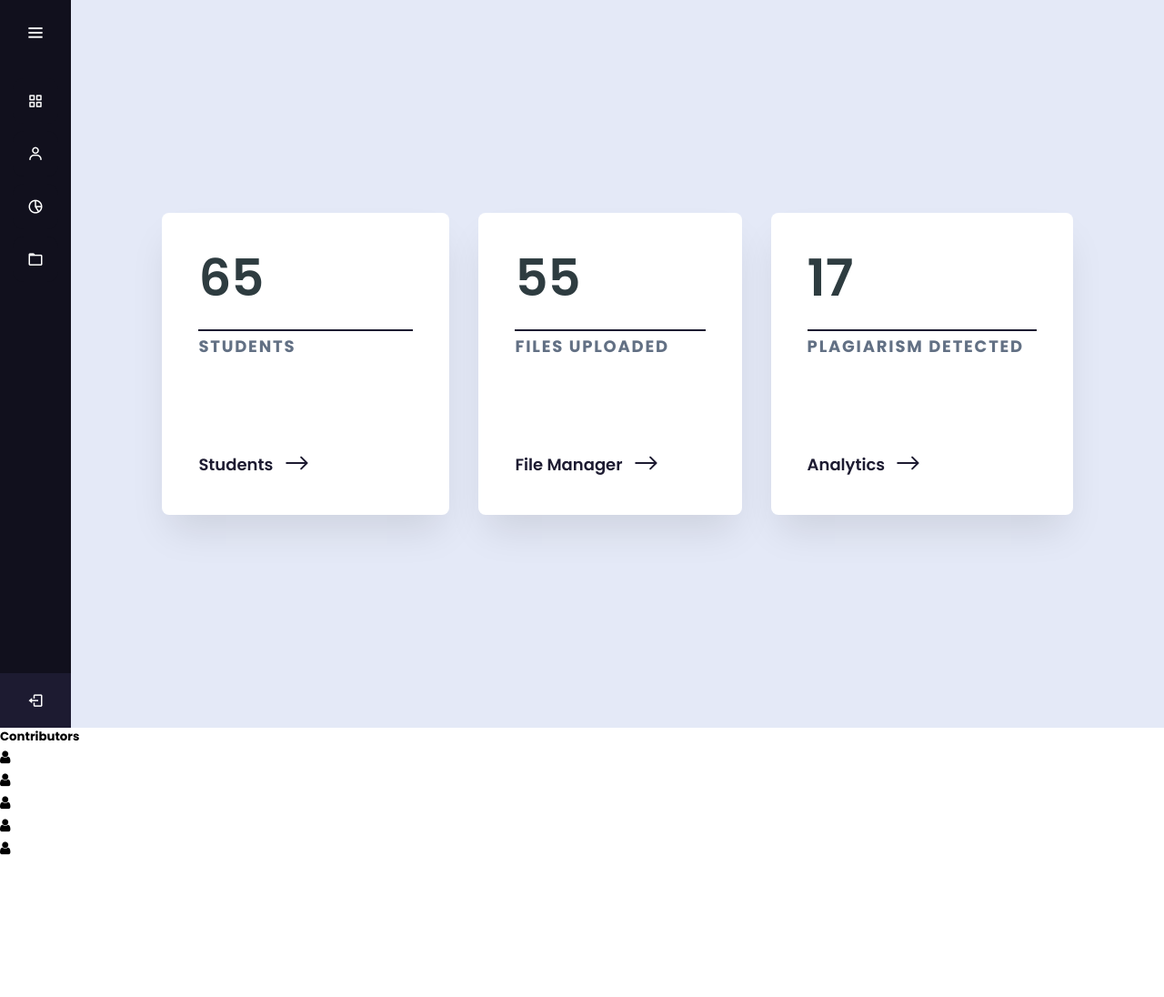
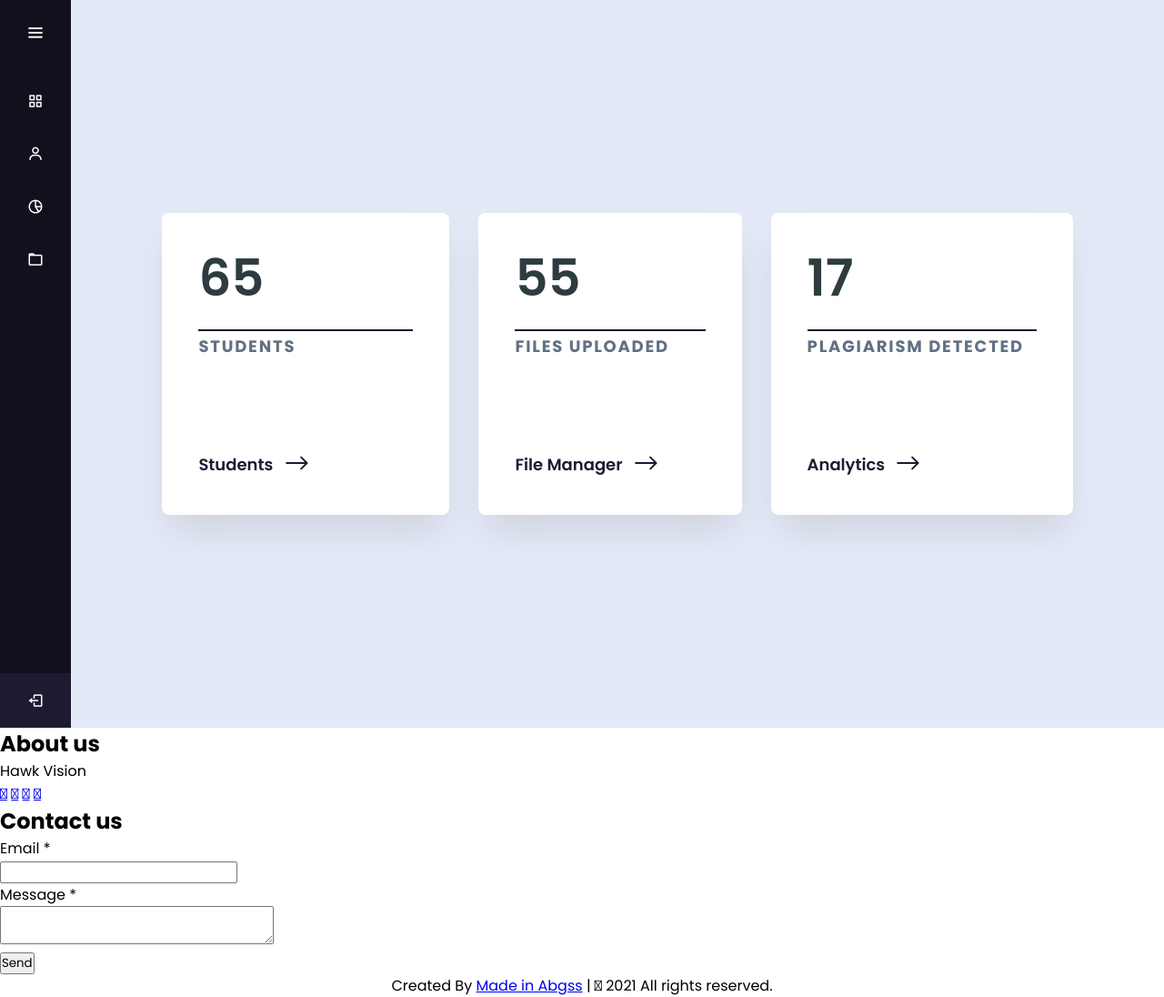
Before and after one commit to sairam2661/hawk-vision, a website: page HV_UI/page1.html in a window 1280 px wide. Shown: the whole page at 91% size. Before the commit the page ends 945 px from the top, so only its background shows below. Drawn offline with nearby package versions, Linux system fonts and the light colour scheme.

Commit message:
Guna
I am Guna

```diff
--- a/HV_UI/page1.html
+++ b/HV_UI/page1.html
@@ -9,8 +9,6 @@
     <link rel="stylesheet" href="https://cdnjs.cloudflare.com/ajax/libs/font-awesome/4.7.0/css/font-awesome.min.css">
      <meta name="viewport" content="width=device-width, initial-scale=1.0">
    </head>
-<body>
-
   <!-- Sidebar Menu -->
   <div class="sidebar">
     <div class="logo-details">
@@ -110,7 +108,7 @@
         </span>
       </a>
     </section>
-    <footer>
+    <!-- <footer>
       <div class="container-fluid footer">
         <div class="row">
           <div class="col-4 offset-1 col-sm-2">
@@ -125,8 +123,56 @@
         </div>
 
       </div>
-    </footer>
+    </footer> -->
+<!-- Footer -->
+<body>
+  <!-- <div class="content1">
+    <div class="text">Fully Responsive Footer Section</div>
+    <div class="p">HTML and CSS (Flexbox)</div>
+  </div> -->
+  <footer>
+    <div class="main-content">
+      <div class="left box">
+        <h2>About us</h2>
+        <div class="content">
+          <p>Hawk Vision</p>
+          <div class="social">
+            <a href="https://facebook.com/coding.np"><span class="fab fa-facebook-f"></span></a>
+            <a href="#"><span class="fab fa-twitter"></span></a>
+            <a href="https://instagram.com/coding.np"><span class="fab fa-instagram"></span></a>
+            <a href="https://youtube.com/c/codingnepal"><span class="fab fa-youtube"></span></a>
+          </div>
+        </div>
+      </div>
+
+      <div class="right box">
+        <h2>Contact us</h2>
+        <div class="content">
+          <form action="#">
+            <div class="email">
+              <div class="text">Email *</div>
+              <input type="email" required>
+            </div>
+            <div class="msg">
+              <div class="text">Message *</div>
+              <textarea rows="2" cols="25" required></textarea>
+            </div>
+            <div class="btn">
+              <button type="submit">Send</button>
+            </div>
+          </form>
+        </div>
+      </div>
+    </div>
+    <div class="bottom">
+      <center>
+        <span class="credit">Created By <a href="https://www.codingnepalweb.com">Made in Abgss</a> | </span>
+        <span class="far fa-copyright"></span><span> 2021 All rights reserved.</span>
+      </center>
+    </div>
+  </footer>
 </body>
+
 <script>
   let sidebar = document.querySelector(".sidebar");
   let closeBtn = document.querySelector("#btn");
```
Also changed, not shown: HV_UI/fileManager.html (+10 -44 lines).
